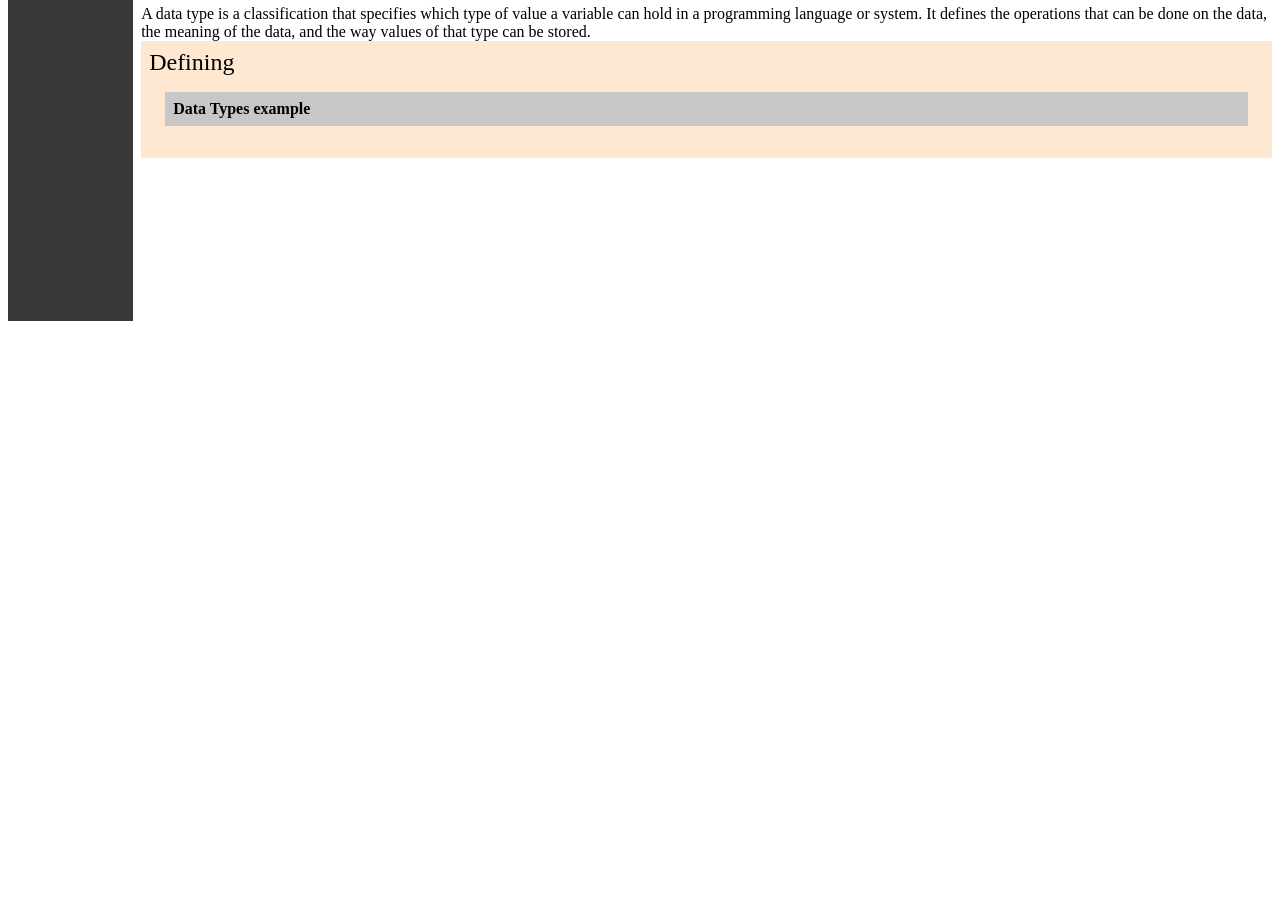
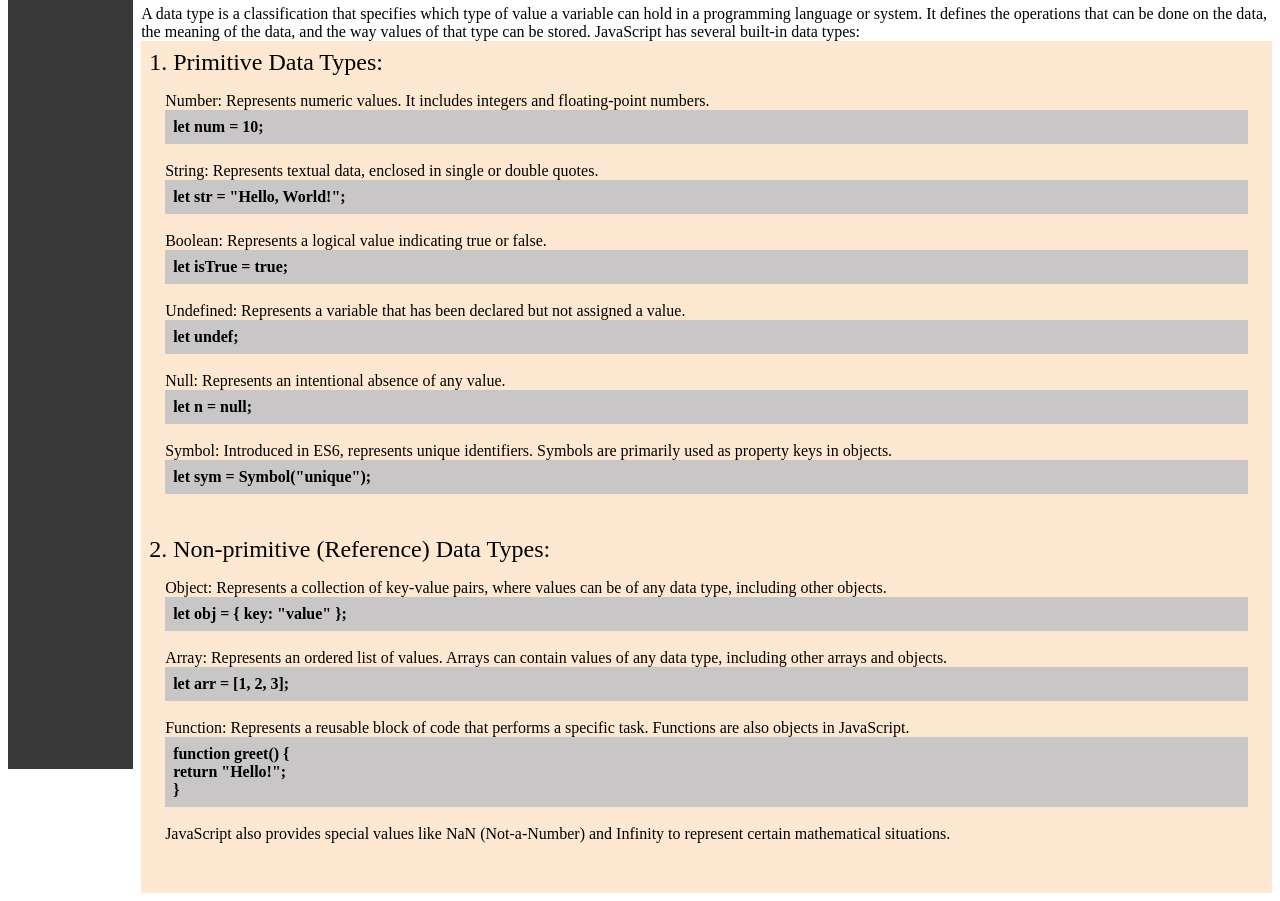
Before and after one commit to Shyam-Gopal-Shrestha/Documentation-Project, a plain HTML site: page index.html in a window 1280 px wide. Shown: the part 1293-2194 px from the top of the page. Before the commit the page ends 1622 px from the top, so only its background shows below. Drawn offline with Linux system fonts and the light colour scheme.

Commit message:
update in data types

```diff
--- a/index.html
+++ b/index.html
@@ -114,12 +114,12 @@
                             <div>
                                 var message = "Hello, World!";<br>
 
-                                let age = 30;       // Variable declaration and initialization<br>
-                                let firstName; // Variable declaration without initialization<br>
+                                let age = 30;           // Variable declaration and initialization<br>
+                                let firstName;          // Variable declaration without initialization<br>
 
-                                firstName = "John"; // Variable assignment<br>
+                                firstName = "John";     // Variable assignment<br>
 
-                                const PI = 3.14; // Constant declaration (cannot be reassigned)
+                                const PI = 3.14;        // Constant declaration (cannot be reassigned)
                             </div>
                         </div>
                     </div>
@@ -129,18 +129,49 @@
             <div class="topic">Data Types</div>
             <div class="description">
                 A data type is a classification that specifies which type of value a variable can hold in a programming language or system. It defines the operations that can be done on the data, the meaning of the data, and the way values of that type can be stored.
+                JavaScript has several built-in data types:
                 <div class="sub-topic">
-                    Defining
+                    1. Primitive Data Types:
                     <div class="subtopic-description">
-
-
-                        <div class="example">
-                            Data Types example
-                        </div>
+                        Number: Represents numeric values. It includes integers and floating-point numbers.<br>
+                        <div class="example">let num = 10;</div>
+                        <br>
+                        String: Represents textual data, enclosed in single or double quotes.<br>
+                        <div class="example">let str = "Hello, World!";</div>
+                        <br>
+                        Boolean: Represents a logical value indicating true or false.<br>
+                        <div class="example">let isTrue = true;</div>
+                        <br>
+                        Undefined: Represents a variable that has been declared but not assigned a value.<br>
+                        <div class="example">let undef;</div>
+                        <br>
+                        Null: Represents an intentional absence of any value.<br>
+                        <div class="example">let n = null;</div>
+                        <br>
+                        Symbol: Introduced in ES6, represents unique identifiers. Symbols are primarily used as property keys in objects.<br>
+                        <div class="example">let sym = Symbol("unique");</div>
+                        <br>
                     </div>
 
+                    2. Non-primitive (Reference) Data Types:
+                    <div class="subtopic-description">
+                        Object: Represents a collection of key-value pairs, where values can be of any data type, including other objects.<br>
+                        <div class="example">let obj = { key: "value" };</div>
+                        <br>
+                        Array: Represents an ordered list of values. Arrays can contain values of any data type, including other arrays and objects.<br>
+                        <div class="example">let arr = [1, 2, 3];</div>
+                        <br>
+                        Function: Represents a reusable block of code that performs a specific task. Functions are also objects in JavaScript.<br>
+                        <div class="example">function greet() {<br>
+                                                return "Hello!";<br>
+                                             }
+                        </div>
+                        <br>
+
+                        JavaScript also provides special values like NaN (Not-a-Number) and Infinity to represent certain mathematical situations.<br>
+                        <br>
+                    </div>
                 </div>
-
             </div>
         </div>
     </div>
--- a/style.css
+++ b/style.css
@@ -9,7 +9,7 @@ body{
 .sidebar{
     color: #FFFFFF;
     background-color: rgb(58, 57, 57);
-    height: 100rem;
+    height: 128rem;
     width: 20vw;
     padding: 0.2rem;
 }
```
